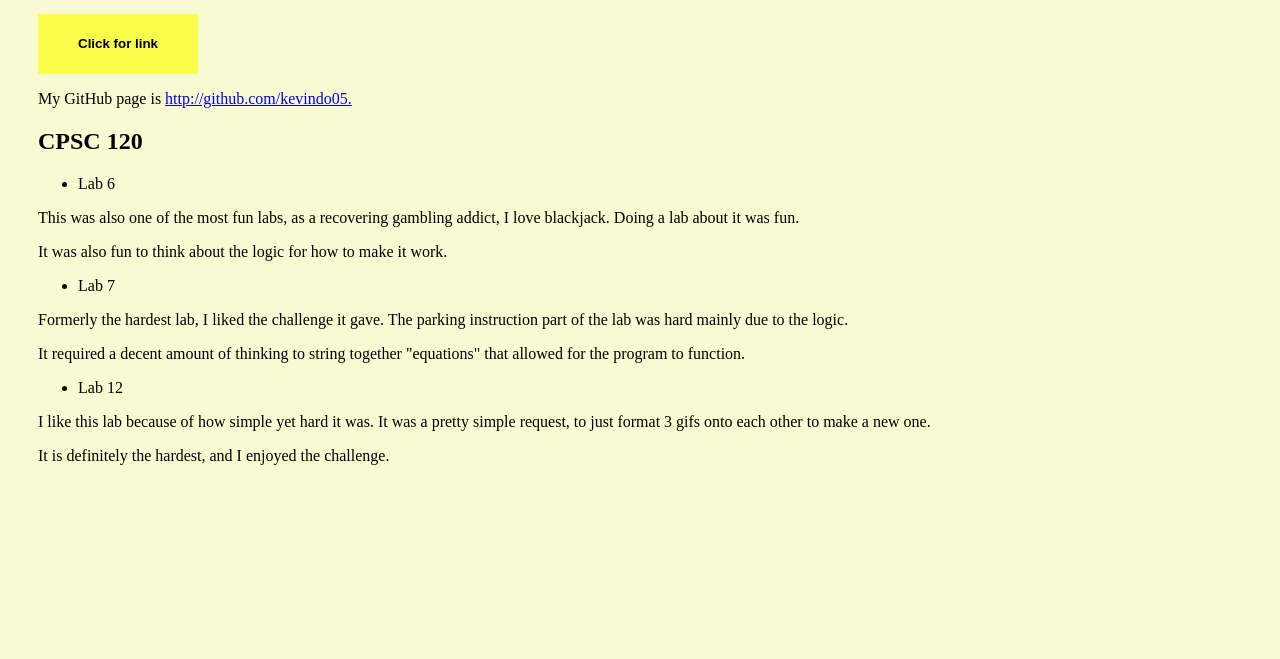
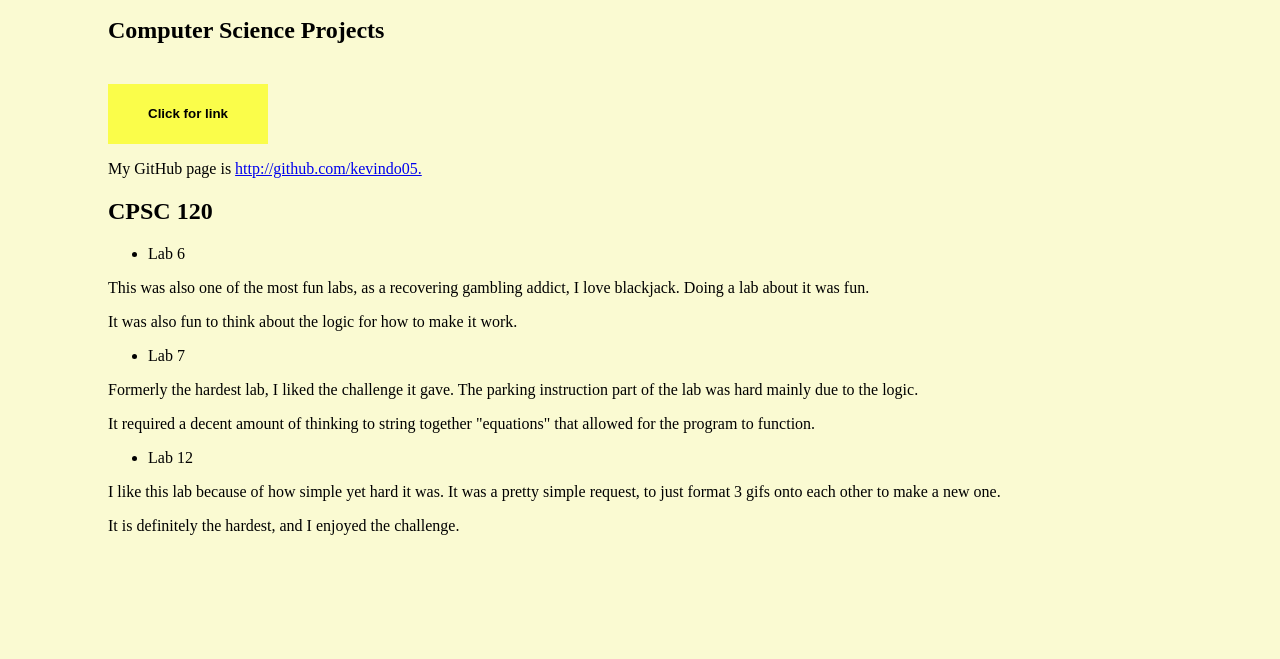
Before and after one commit to kevindo05/kevindo05.github.io, a plain HTML site: page index.html in a window 1280 px wide. Shown: the part 267-926 px from the top of the page. Before the commit the page ends 800 px from the top, so only its background shows below. Drawn offline with Linux system fonts and the light colour scheme.

Commit message:
Update index.html

```diff
--- a/index.html
+++ b/index.html
@@ -3,7 +3,7 @@
 <head>
     <style>
     body {background-color: lightgoldenrodyellow;}
-    body {padding: 30px;}
+    body {padding: 100px;}
     h1 {text-shadow: 2px 2px 5px gold;}
     ul {display: flex;}
     button {margin-top: 20px;}
```
